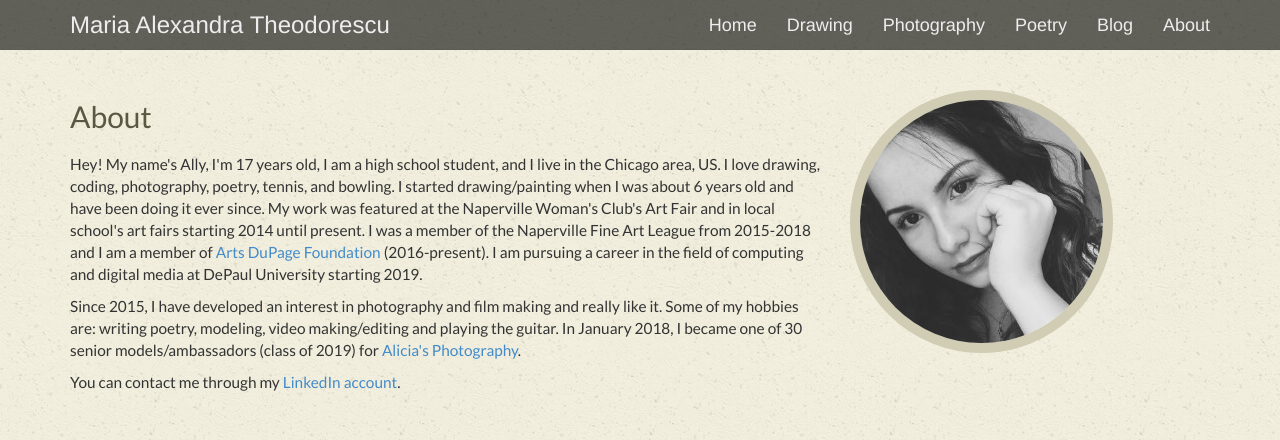
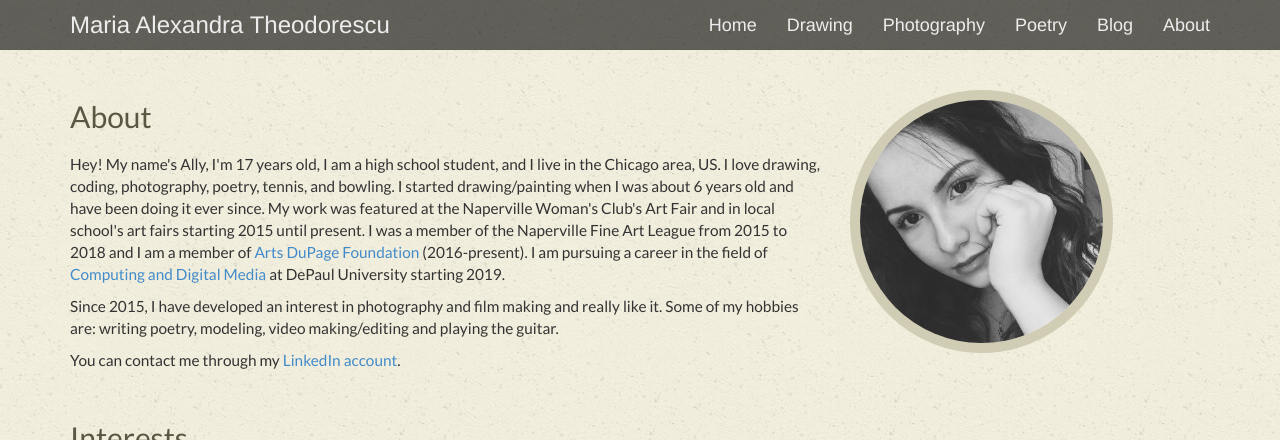
Before and after one commit to allyth/allyth, a Jekyll site: the page built from about.html, in a window 1280 px wide and 900 px high, cut to the strip 0-440 px from the top of the window. Built offline with Jekyll 4.4.1, drawn with Linux system fonts in a browser that asks for light colours; some web fonts are replaced.

Commit message:
Edit about

```diff
--- a/about.html
+++ b/about.html
@@ -9,8 +9,8 @@
             <h2>About</h2>
 
             <div style="padding: 10px 0px;">
-                <p>Hey! My name's Ally, I'm 17 years old, I am a high school student, and I live in the Chicago area, US. I love drawing, coding, photography, poetry, tennis, and bowling. I started drawing/painting when I was about 6 years old and have been doing it ever since. My work was featured at the Naperville Woman's Club's Art Fair and in local school's art fairs starting 2014 until present. I was a member of the Naperville Fine Art League from 2015-2018 and I am a member of <a href="http://www.artsdupage.org/">Arts DuPage Foundation</a> (2016-present). I am pursuing a career in the field of computing and digital media at DePaul University starting 2019.</p>
-                <p>Since 2015, I have developed an interest in photography and film making and really like it. Some of my hobbies are: writing poetry, modeling, video making/editing and playing the guitar. In January 2018, I became one of 30 senior models/ambassadors (class of 2019) for <a href="https://alicias.com/home/">Alicia's Photography</a>.</p>
+                <p>Hey! My name's Ally, I'm 17 years old, I am a high school student, and I live in the Chicago area, US. I love drawing, coding, photography, poetry, tennis, and bowling. I started drawing/painting when I was about 6 years old and have been doing it ever since. My work was featured at the Naperville Woman's Club's Art Fair and in local school's art fairs starting 2015 until present. I was a member of the Naperville Fine Art League from 2015 to 2018 and I am a member of <a href="http://www.artsdupage.org/">Arts DuPage Foundation</a> (2016-present). I am pursuing a career in the field of <a href="https://www.cdm.depaul.edu/Pages/default.aspx">Computing and Digital Media</a> at DePaul University starting 2019.</p>
+                <p>Since 2015, I have developed an interest in photography and film making and really like it. Some of my hobbies are: writing poetry, modeling, video making/editing and playing the guitar.</p>
                 <p>You can contact me through my <a href="http://www.linkedin.com/in/alexandra-theodorescu">LinkedIn account</a>.</p>
                 <!--<br>-->
             </div>
```
